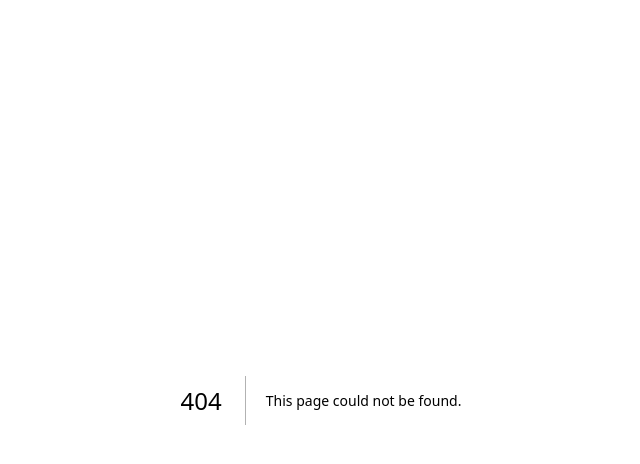
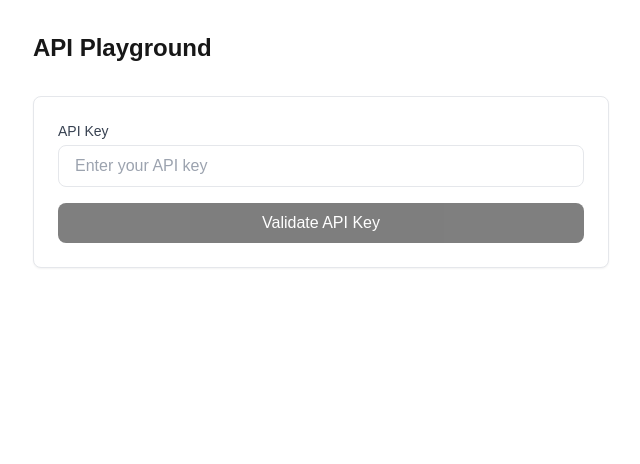
Before and after one commit to mlokman92/apikey_dashboard, a Next.js app: page /playground in a window 1280 px wide. Before the commit this address had no page. Shown: the top 464 px of the page, without its empty margins (319-959 px from the left). Built offline with nearby package versions, Linux system fonts and the light colour scheme.

Commit message:
feat: Add API key validation endpoint and update playground
- Add /api/validate route for API key validation
- Update playground to use new API endpoint
- Improve error handling and response format
- Add proper status codes for different validation states

```diff
--- /dev/null
+++ b/app/api/validate/route.ts
@@ -0,0 +1,45 @@
+import { NextResponse } from 'next/server';
+import { supabase } from '@/lib/supabase';
+
+export async function POST(request: Request) {
+  try {
+    const { apiKey } = await request.json();
+
+    if (!apiKey) {
+      return NextResponse.json({ message: "Invalid API key" }, { status: 400 });
+    }
+
+    const { data, error } = await supabase
+      .from('api_keys')
+      .select('id, usage, max_usage, has_monthly_limit, monthly_limit')
+      .eq('key', apiKey)
+      .single();
+
+    if (error?.code === 'PGRST116' || !data) {
+      return NextResponse.json({ message: "Invalid API key" }, { status: 401 });
+    }
+
+    // Check usage limits
+    const remaining_calls = data.max_usage - data.usage;
+    if (remaining_calls <= 0) {
+      return NextResponse.json({ message: "API key has exceeded maximum usage limit" }, { status: 403 });
+    }
+
+    // Check monthly limit if enabled
+    if (data.has_monthly_limit && data.monthly_limit && data.usage >= data.monthly_limit) {
+      return NextResponse.json({ message: "API key has exceeded monthly usage limit" }, { status: 403 });
+    }
+
+    return NextResponse.json({
+      message: "API key validated successfully",
+      data: {
+        remaining_calls,
+        monthly_remaining: data.monthly_limit ? data.monthly_limit - data.usage : undefined,
+        is_monthly_limit_enabled: data.has_monthly_limit
+      }
+    });
+
+  } catch (error) {
+    return NextResponse.json({ message: "Invalid API key" }, { status: 500 });
+  }
+}
--- /dev/null
+++ b/app/playground/page.tsx
@@ -0,0 +1,127 @@
+'use client';
+
+import { useState } from 'react';
+import { useRouter } from 'next/navigation';
+import toast from 'react-hot-toast';
+
+export default function PlaygroundPage() {
+  const [apiKey, setApiKey] = useState('');
+  const [loading, setLoading] = useState(false);
+  const [apiResponse, setApiResponse] = useState<any>(null);
+  const router = useRouter();
+
+  const handleSubmit = async (e: React.FormEvent) => {
+    e.preventDefault();
+    setLoading(true);
+    setApiResponse(null);
+
+    try {
+      const response = await fetch('/api/validate', {
+        method: 'POST',
+        headers: {
+          'Content-Type': 'application/json',
+        },
+        body: JSON.stringify({ apiKey }),
+      });
+
+      const data = await response.json();
+      setApiResponse(data);
+
+      if (!response.ok) {
+        toast.error(data.message, {
+          duration: 3000,
+          position: 'top-center',
+          style: {
+            background: '#dc2626',
+            color: '#fff',
+            padding: '16px',
+            borderRadius: '8px',
+          },
+          icon: '❌',
+        });
+        return;
+      }
+
+      toast.success(
+        `${data.message}${data.data ? ` - ${data.data.remaining_calls} calls remaining` : ''}`,
+        {
+          duration: 3000,
+          position: 'top-center',
+          style: {
+            background: '#16a34a',
+            color: '#fff',
+            padding: '16px',
+            borderRadius: '8px',
+          },
+          icon: '✅',
+        }
+      );
+
+      if (data.data) {
+        setTimeout(() => {
+          router.push('/protected');
+        }, 1000);
+      }
+
+    } catch (error) {
+      setApiResponse({ message: "Invalid API key" });
+      toast.error('Invalid API key', {
+        duration: 3000,
+        position: 'top-center',
+        style: {
+          background: '#dc2626',
+          color: '#fff',
+          padding: '16px',
+          borderRadius: '8px',
+        },
+        icon: '❌',
+      });
+    } finally {
+      setLoading(false);
+    }
+  };
+
+  return (
+    <div className="min-h-screen p-8">
+      <div className="max-w-xl mx-auto">
+        <h1 className="text-2xl font-bold mb-8">API Playground</h1>
+
+        <div className="bg-white p-6 rounded-lg shadow-sm border">
+          <form onSubmit={handleSubmit} className="space-y-4">
+            <div>
+              <label htmlFor="apiKey" className="block text-sm font-medium text-gray-700 mb-1">
+                API Key
+              </label>
+              <input
+                id="apiKey"
+                type="text"
+                value={apiKey}
+                onChange={(e) => setApiKey(e.target.value)}
+                placeholder="Enter your API key"
+                className="w-full px-4 py-2 border rounded-lg focus:outline-none focus:ring-2 focus:ring-blue-500"
+                required
+              />
+            </div>
+
+            <button
+              type="submit"
+              disabled={loading || !apiKey.trim()}
+              className="w-full px-4 py-2 bg-black text-white rounded-lg hover:bg-gray-800 transition-colors disabled:opacity-50 disabled:cursor-not-allowed"
+            >
+              {loading ? 'Validating...' : 'Validate API Key'}
+            </button>
+          </form>
+
+          {/* API Response Display */}
+          {apiResponse && (
+            <div className="mt-6 p-4 rounded-lg bg-gray-50 font-mono text-sm">
+              <pre className="whitespace-pre-wrap">
+                {JSON.stringify(apiResponse, null, 2)}
+              </pre>
+            </div>
+          )}
+        </div>
+      </div>
+    </div>
+  );
+}
```
